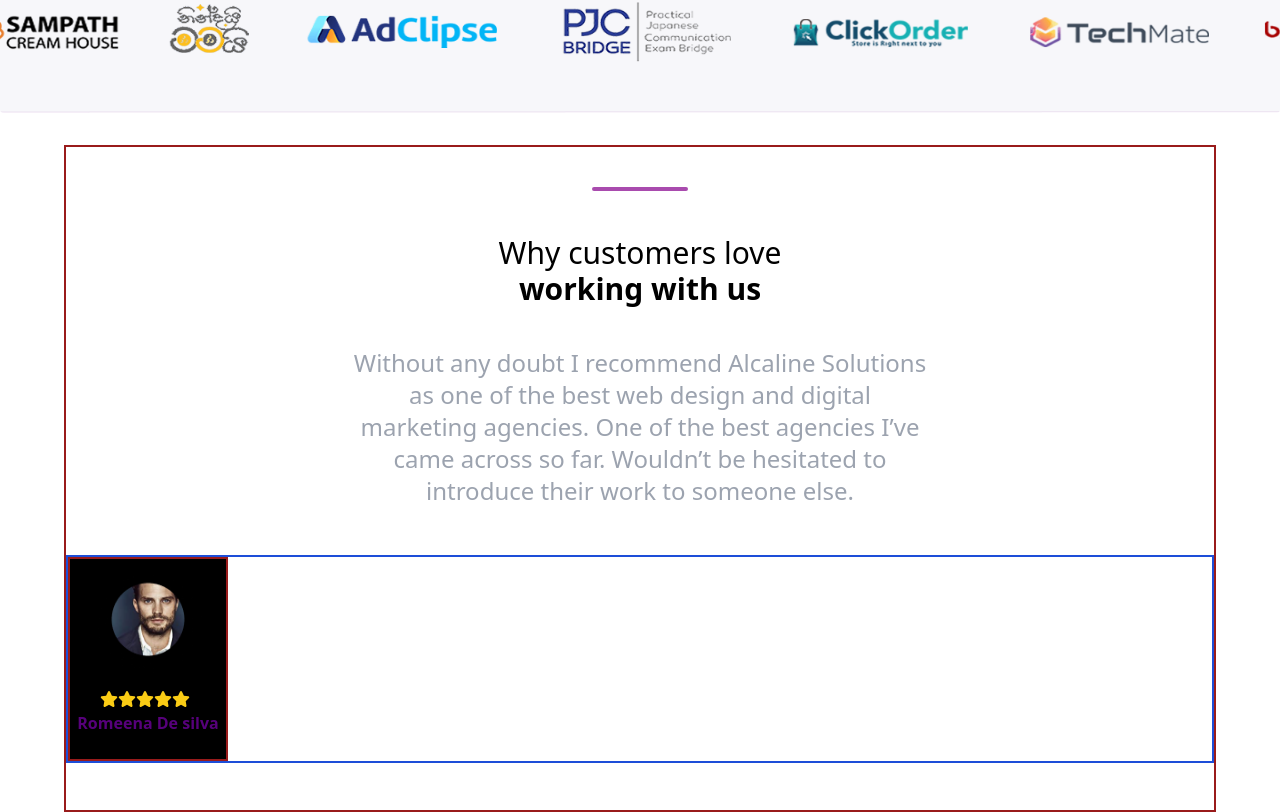
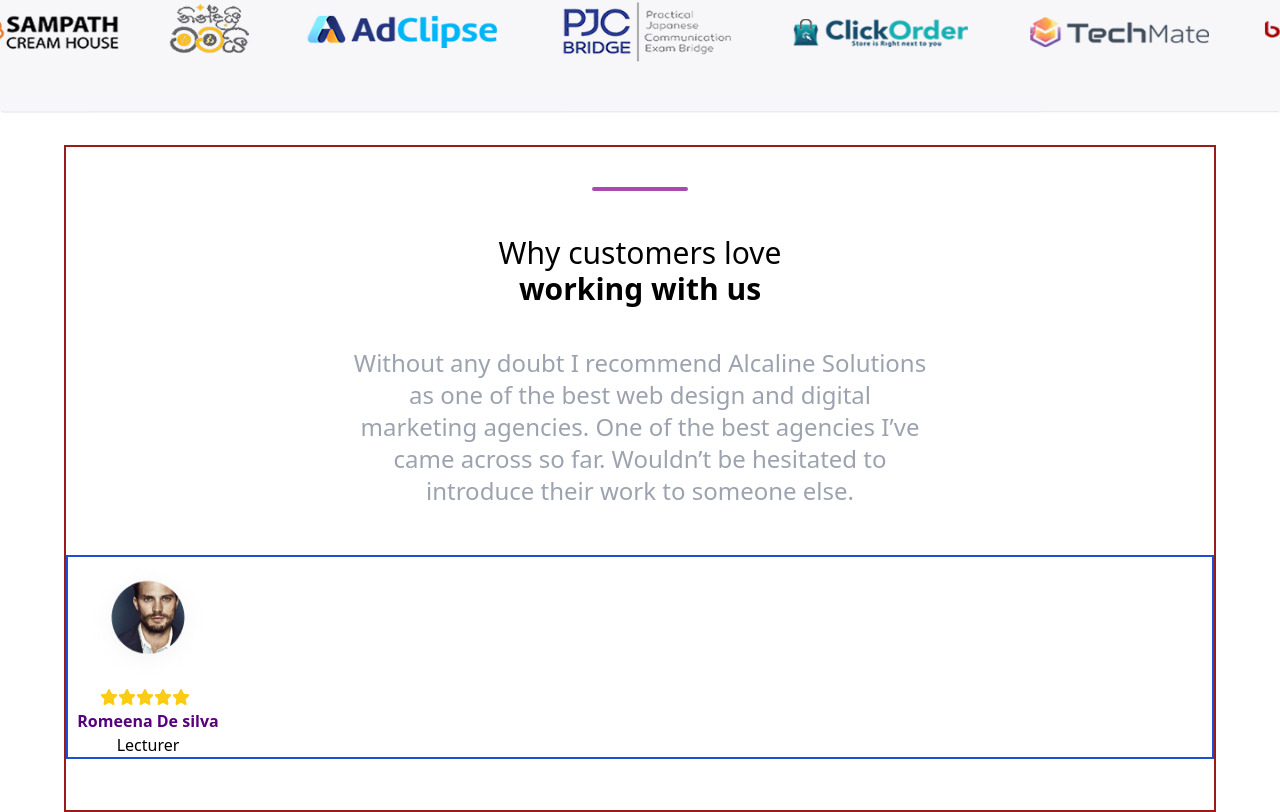
Before and after one commit to obuastella/the4coders, a React (Create React App) app in the folder front-end/: page / in a window 1280 px wide. Shown: the part 1982-2794 px from the top of the page. Built offline with nearby package versions, Linux system fonts and the light colour scheme.

Commit message:
Created the json file

```diff
--- a/front-end/src/pages/Home/Components/Profile.jsx
+++ b/front-end/src/pages/Home/Components/Profile.jsx
@@ -2,9 +2,11 @@ import React from "react";
 import { FontAwesomeIcon } from "@fortawesome/react-fontawesome";
 import { faStar } from "@fortawesome/free-solid-svg-icons";
 
+import ratings from "../ratings.json";
 export const Profile = () => {
+  console.log(ratings);
   return (
-    <div className="w-40 border-2  border-red-800 bg-black flex flex-col justify-center items-center">
+    <div className="w-40 flex flex-col justify-center items-center">
       <img
         className="w-32 h-32 shrink-0 grow-0"
         src="assets/images/customer1.png"
--- a/front-end/src/pages/Home/ratings.json
+++ b/front-end/src/pages/Home/ratings.json
@@ -0,0 +1,12 @@
+[
+  {
+    "name": "user 1",
+    "img": "assets/images/customer1/png",
+    "occupation": "Lecturer"
+  },
+  {
+    "name": "user 2",
+    "img": "assets/images/customer2/png",
+    "occupation": "HOD"
+  }
+]
```
